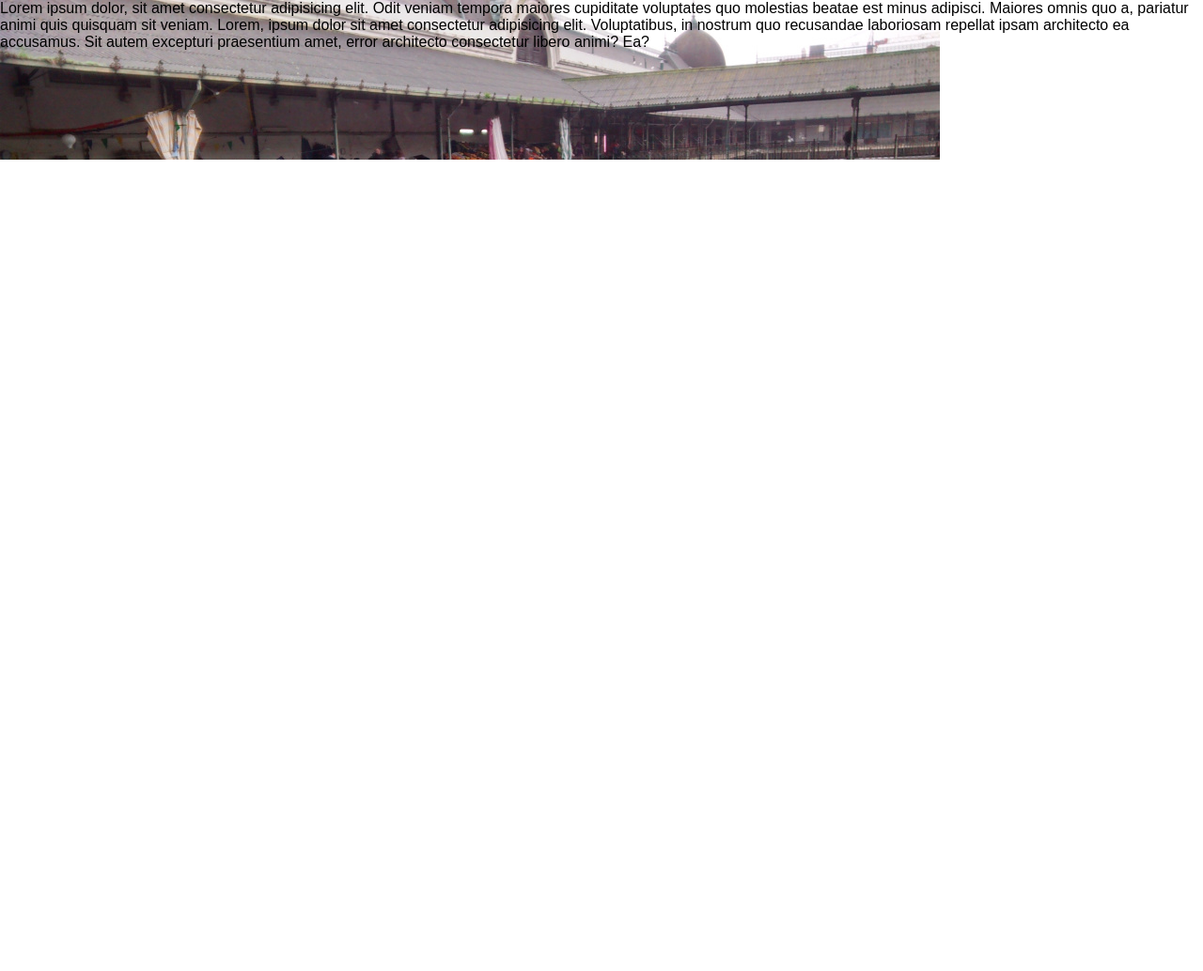
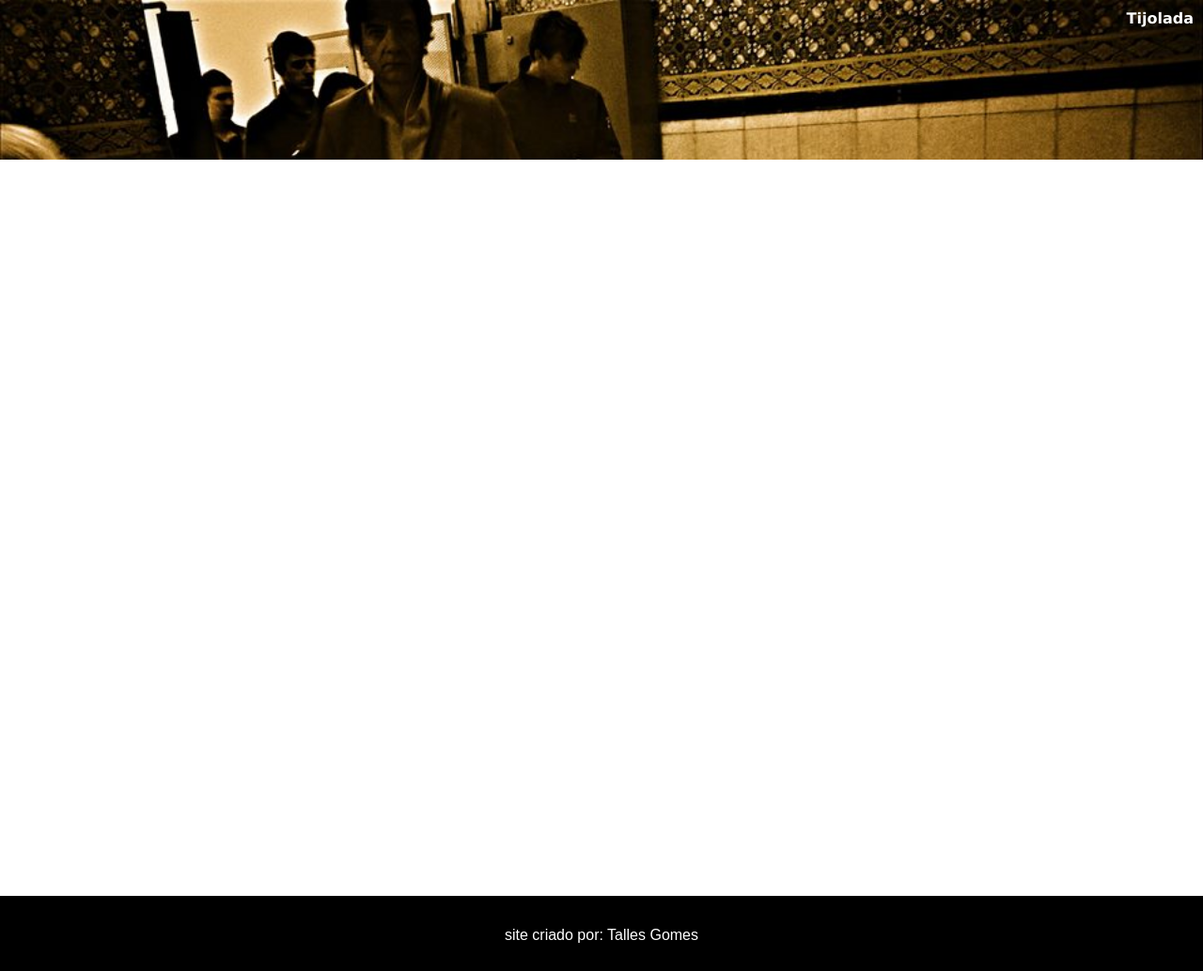
Before and after one commit to Talles311/new-project, a plain HTML site: page index.html in a window 1280 px wide. Shown: the whole page at 94% size. Before the commit the page ends 800 px from the top, so only its background shows below. Drawn offline with Linux system fonts and the light colour scheme.

Commit message:
site atualizado

```diff
--- a/index.html
+++ b/index.html
@@ -12,7 +12,8 @@
 <body>
 
     <header>
-             <p>Lorem ipsum dolor, sit amet consectetur adipisicing elit. Odit veniam tempora maiores cupiditate voluptates quo molestias beatae est minus adipisci. Maiores omnis quo a, pariatur animi quis quisquam sit veniam. Lorem, ipsum dolor sit amet consectetur adipisicing elit. Voluptatibus, in nostrum quo recusandae laboriosam repellat ipsam architecto ea accusamus. Sit autem excepturi praesentium amet, error architecto consectetur libero animi? Ea?</p>
+               <h1>Tijolada</h1>
+
     </header>
 
      <main>
@@ -22,6 +23,7 @@
 
      <footer>
 
+               <h1>site criado por: Talles Gomes</h1>
 
      </footer>
 
--- a/style.css
+++ b/style.css
@@ -16,8 +16,48 @@ body {
 header {
 
     height: 170px;
-    background-image: url("imagens/fundo\ header\ pequena.jpg");
 
+    background-color: black;
+    background-image: url("imagens/fundo\ header.jpg");
     background-repeat: no-repeat;
 
+    background-size: cover;
+    background-attachment: fixed;
+
 }
+
+header > h1 {
+
+        font-size: 1em;
+        font-family: Verdana, Geneva, Tahoma, sans-serif;
+        text-align: right;
+        color: white;
+        padding: 10px;
+}
+
+main {
+      height: 98vh;
+      width: 100%;
+
+      background-color: white;
+}
+
+footer {
+      background-color: black;
+
+      width: 100%;
+      height: 80px;
+
+}
+
+
+footer > h1 {
+
+       margin: 0px;
+       font-size: 1em;
+       color: white;
+       padding-top: 33px;
+       text-align: center;
+       font-weight: normal;
+
+}
```
Also changed, not shown: imagens/fundo header.jpg (added).
